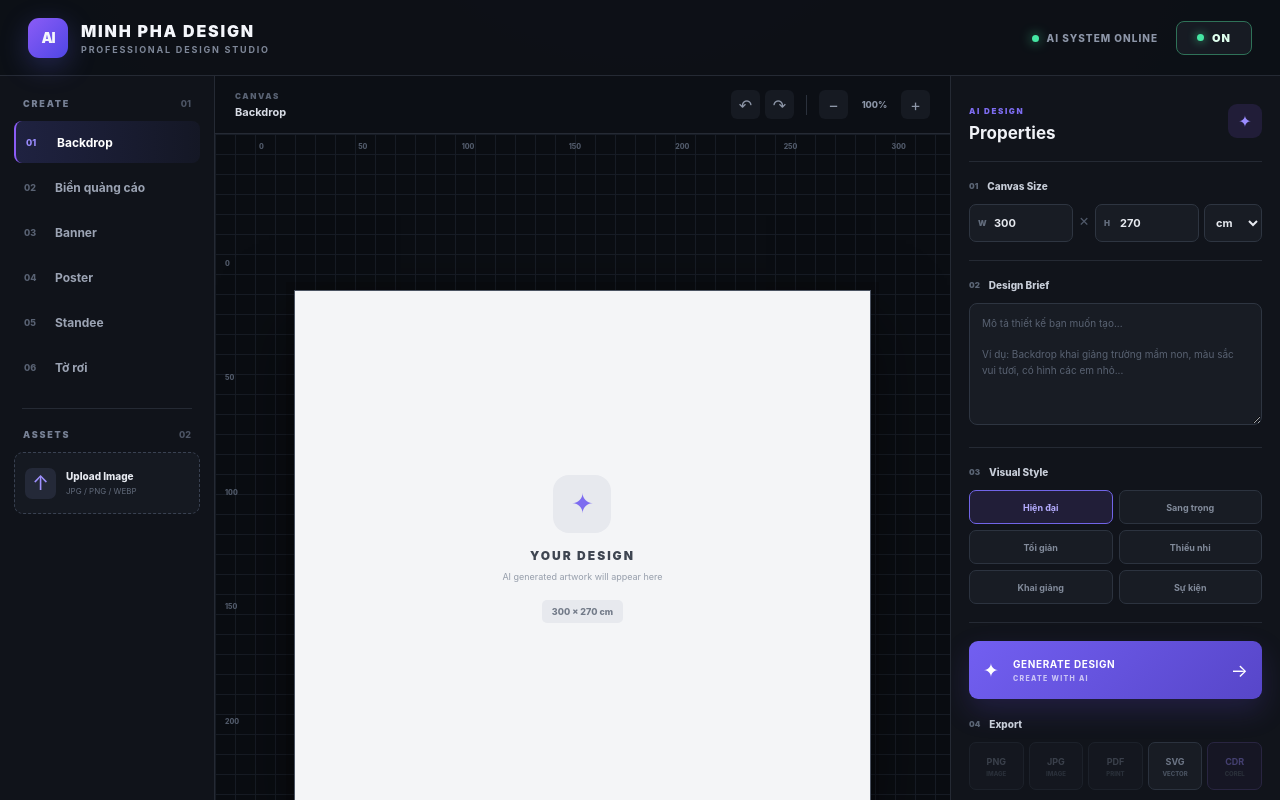
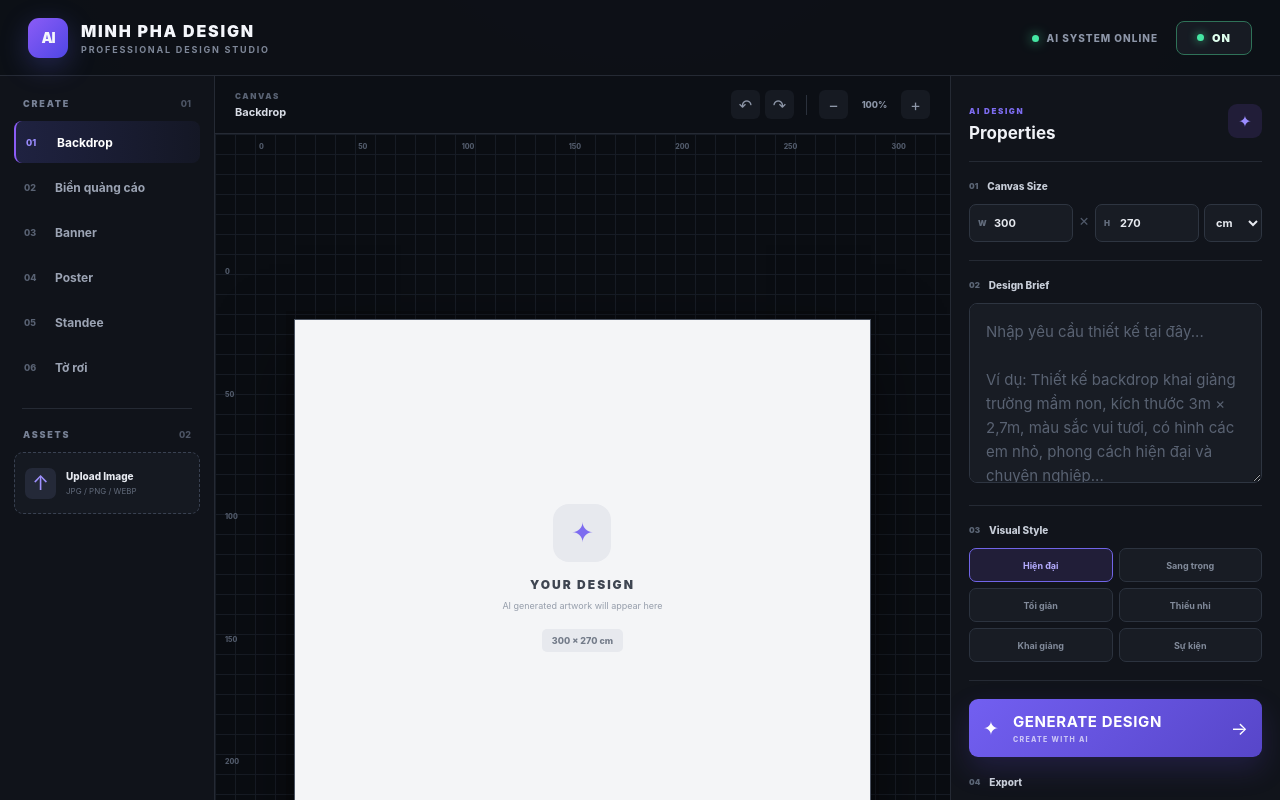
Before and after one commit to aidesignvietnam/ai-design-print, a React (Vite) app: page / in a window 1280 px wide. Shown: the top 800 px of the page. Built offline with nearby package versions, Linux system fonts and the light colour scheme.

Commit message:
Improve Design Brief interface

```diff
--- a/src/main.jsx
+++ b/src/main.jsx
@@ -1816,10 +1816,17 @@ const handleDownloadSVG = () => {
             </div>
 
             <textarea
-              className="ai-prompt"
-              placeholder={
-                "Mô tả thiết kế bạn muốn tạo...\n\nVí dụ: Backdrop khai giảng trường mầm non, màu sắc vui tươi, có hình các em nhỏ..."
-              }
+  className="ai-prompt"
+  style={{
+    minHeight: "180px",
+    fontSize: "15px",
+    lineHeight: "1.6",
+    padding: "16px",
+    resize: "vertical",
+  }}
+             placeholder={
+  "Nhập yêu cầu thiết kế tại đây...\n\nVí dụ: Thiết kế backdrop khai giảng trường mầm non, kích thước 3m × 2,7m, màu sắc vui tươi, có hình các em nhỏ, phong cách hiện đại và chuyên nghiệp..."
+}
               value={prompt}
               onChange={(event) =>
                 setPrompt(
--- a/src/style.css
+++ b/src/style.css
@@ -896,7 +896,7 @@ select:disabled {
 
 .ai-prompt {
   width: 100%;
-  min-height: 122px;
+  min-height: 220px;
   resize: vertical;
   border: 1px solid #2e3541;
   border-radius: 8px;
@@ -905,7 +905,7 @@ select:disabled {
   outline: none;
   padding: 12px;
   line-height: 1.55;
-  font-size: 10px;
+  font-size: 15px;
 }
 
 .ai-prompt::placeholder {
@@ -979,7 +979,7 @@ select:disabled {
 
 .generate-button strong {
   display: block;
-  font-size: 10px;
+  font-size: 15px;
   letter-spacing: 0.6px;
 }
 
```
